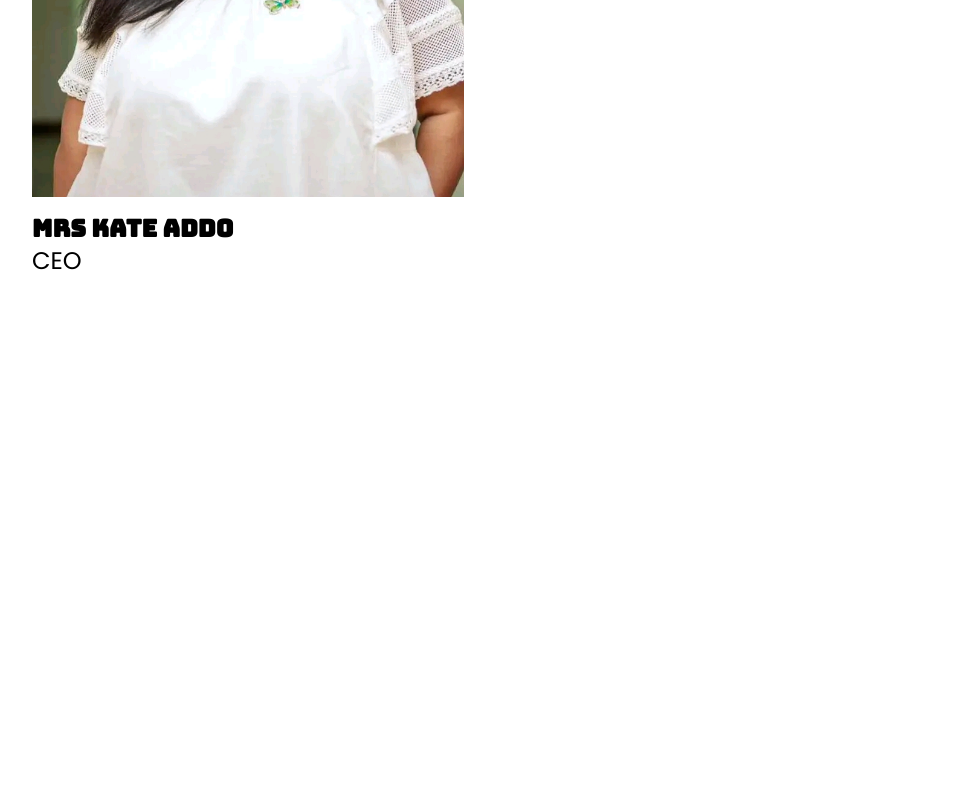
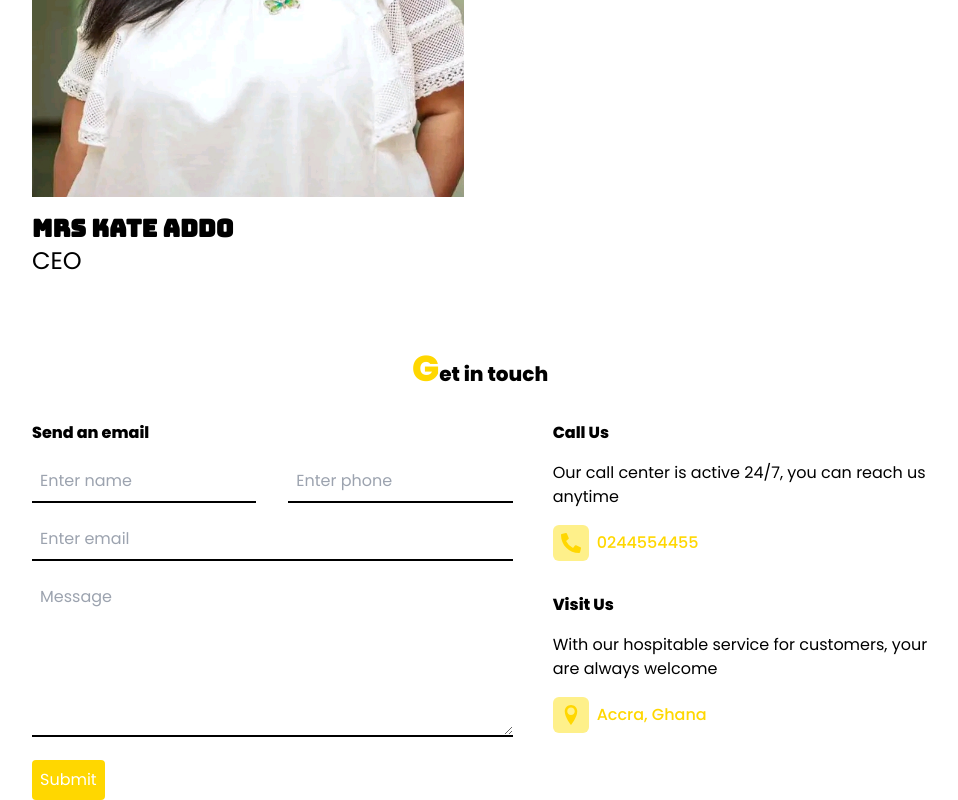
Before and after one commit to IchaCoder/tuck-tie, a Next.js app: page / in a window 1280 px wide. Shown: the part 3681-4481 px from the top of the page, without its empty margins (160-1118 px from the left). Before the commit the page ends 4006 px from the top, so only its background shows below. Built offline with nearby package versions, Linux system fonts and the light colour scheme.

Commit message:
added contact us page

```diff
--- a/components/about/About.js
+++ b/components/about/About.js
@@ -2,7 +2,7 @@ import Image from "next/image";
 
 function About() {
 	return (
-		<section className="py-12">
+		<section className="pt-12">
 			<h2 className="text-2xl font-semibold text-center">
 				<span className="text-primary text-4xl">A</span>bout
 			</h2>
@@ -24,7 +24,7 @@ function About() {
 						<p className="text-xl sm:text-2xl">CEO</p>
 					</div>
 				</div>
-				<div className="flex-1">
+				<div className="flex-1 mt-4 md:mt-0">
 					Lorem ipsum dolor sit amet consectetur, adipisicing elit. Modi
 					quisquam officiis sed cum fugiat nam unde, expedita ratione,
 					laboriosam ducimus culpa nostrum obcaecati dolore earum sint
--- a/components/contact/ContactUs.js
+++ b/components/contact/ContactUs.js
@@ -1,46 +1,82 @@
+import Link from "next/link";
 import React from "react";
-import { BsTwitter } from "react-icons/bs";
-import { FaInstagram, FaFacebookF, FaLinkedinIn } from "react-icons/fa";
+import { FaPhoneAlt } from "react-icons/fa";
+import { ImLocation } from "react-icons/im";
 
 const ContactUs = () => {
 	return (
-		<div className="flex-[.5]">
-			<h2 className="text-black font-bold text-center sm:text-left text-xl sm:pt-8">
-				Contact Us
+		<div className="max-w-[90%] md:max-w-[70%] mx-auto mt-10">
+			<h2 className="text-black font-bold text-xl text-center sm:pt-8 pb-8">
+				<span className="text-primary text-4xl">G</span>et in touch
 			</h2>
-			<div className="mt-8 text-center sm:text-left">
-				<p>Mon - Sat: 8:00am - 6:00pm</p>
-				<a
-					href="mailto:example@example.com"
-					className="italic text-primary font-semibold"
-				>
-					example@example.com
-				</a>
+			<div className="flex flex-col md:flex-row gap-10">
+				<div>
+					<h3 className="font-bold">Send an email</h3>
+					<form>
+						<div className="flex gap-8 pt-4">
+							<input
+								type="text"
+								placeholder="Enter name"
+								className="border-b-2 border-solid border-black p-2 w-full"
+							/>{" "}
+							<input
+								type="text"
+								placeholder="Enter phone"
+								className="border-b-2 border-solid border-black p-2 w-full"
+							/>
+						</div>
+						<div className="pt-4">
+							<input
+								className="border-b-2 border-solid border-black p-2 w-full"
+								type="email"
+								placeholder="Enter email"
+							/>
+						</div>
+						<div className="pt-4">
+							<textarea
+								className="border-b-2 border-solid border-black p-2 w-full h-40"
+								placeholder="Message"
+							/>
+						</div>
+						<button className="mt-4 bg-primary text-white rounded p-2 hover:opacity-80">
+							Submit
+						</button>
+					</form>
+				</div>
+				<div>
+					<div className="mb-8">
+						<h3 className="font-bold">Call Us</h3>
+						<p className="py-4">
+							Our call center is active 24/7, you can reach us anytime
+						</p>
+						<div className="flex">
+							<div className="w-9 h-9 bg-yellow-200 rounded-md grid place-items-center mr-2">
+								<FaPhoneAlt className="text-xl text-primary " />
+							</div>
+							<Link
+								href="tel:0244554455"
+								className="font-medium self-center text-primary"
+							>
+								0244554455
+							</Link>
+						</div>
+					</div>
+					<div className="mb-8">
+						<h3 className="font-bold">Visit Us</h3>
+						<p className="py-4">
+							With our hospitable service for customers, your are always welcome
+						</p>
+						<div className="flex">
+							<div className="w-9 h-9 bg-yellow-200 rounded-md grid place-items-center mr-2">
+								<ImLocation className="text-xl text-primary " />
+							</div>
+							<div className="font-medium self-center text-primary">
+								Accra, Ghana
+							</div>
+						</div>
+					</div>
+				</div>
 			</div>
-			<h2 className="text-black font-semibold text-center sm:text-left text-xl pt-8 pb-4">
-				Follow Us
-			</h2>
-			<div className="text-lg flex justify-center lg:m-0 lg:p-0 sm:justify-start gap-4 pt-4">
-				<a href="https://twitter.com/" className="active">
-					{" "}
-					<BsTwitter />{" "}
-				</a>
-				<a href="www.facebook.com" className="active">
-					{" "}
-					<FaFacebookF />{" "}
-				</a>
-				<a href="https://www.linkedin.com/" className="active">
-					{" "}
-					<FaLinkedinIn />{" "}
-				</a>
-				<a href="https://instagram.com/" className="active">
-					{" "}
-					<FaInstagram />{" "}
-				</a>
-			</div>
-			<p className="text-center sm:text-left text-black pt-4 ">
-				&copy; Copyright {new Date().getFullYear()}
-			</p>
 		</div>
 	);
 };
--- a/pages/index.js
+++ b/pages/index.js
@@ -30,11 +30,11 @@ export default function Home() {
 				<Products />
 				<Gallery />
 				<About />
+				<ContactUs />
 				{/*
 				<section className="mt-32 mb-20 bg-gradient-cc" id="contact">
 					<div className="max-w-[90%] md:max-w-[80%] mx-auto flex flex-col sm:flex-row gap-8 md:gap-14 justify-between pb-8">
 						<NewsLetter />
-						<ContactUs />
 					</div>
 				</section> */}
 			</main>
```
